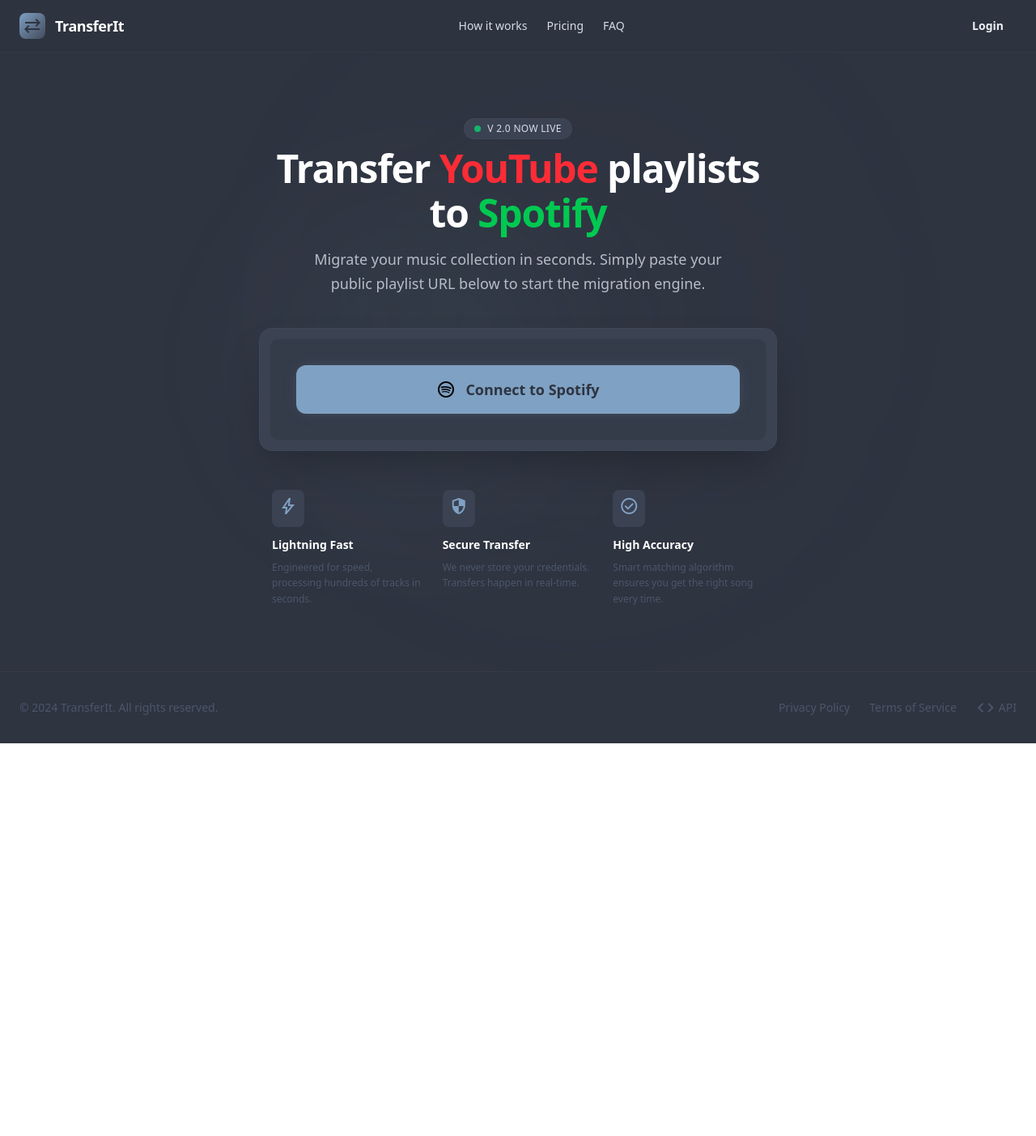
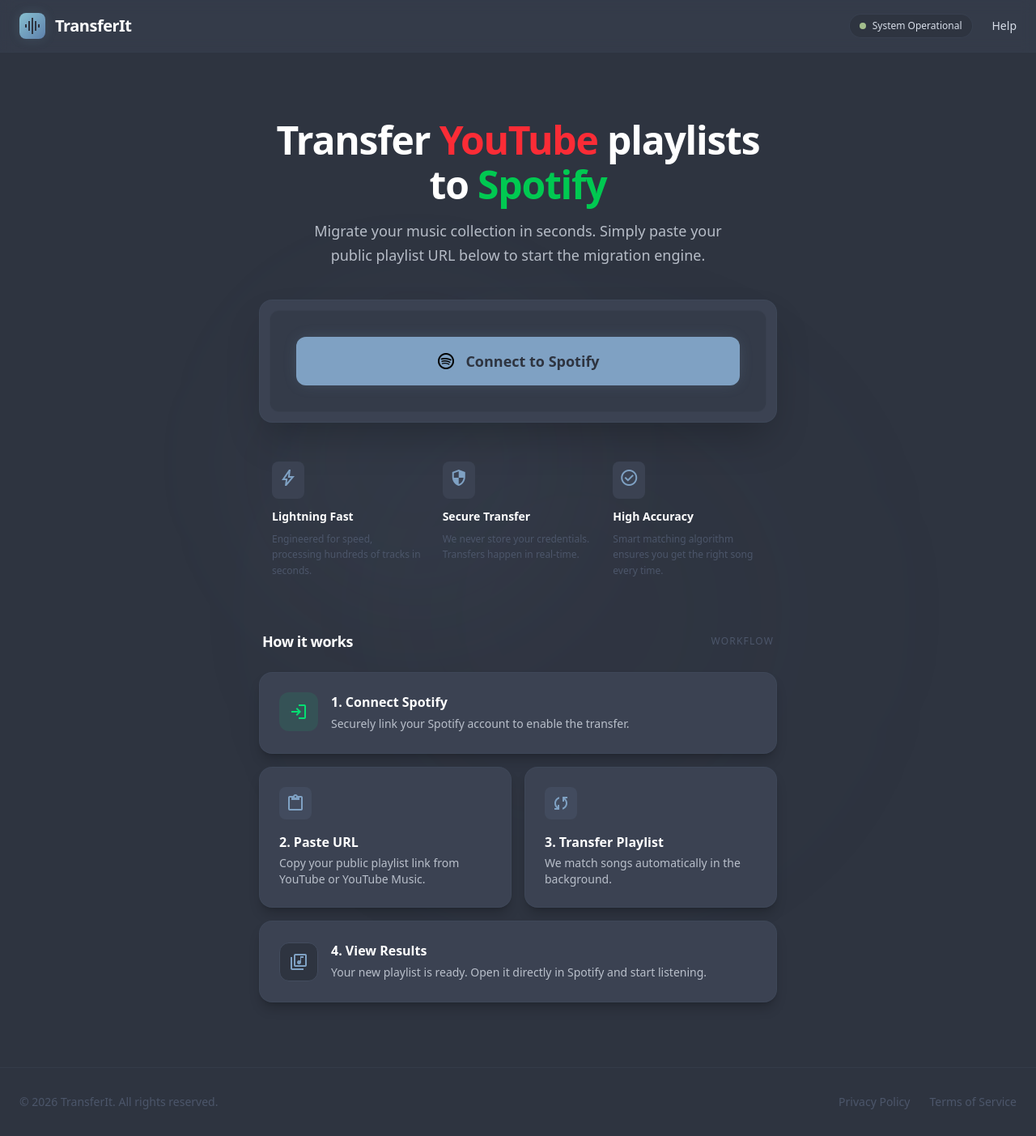
Before and after one commit to nikhilcodes0/TransferIt, a Next.js app: page / in a window 1280 px wide. Shown: the whole page at 81% size. Before the commit the page ends 918 px from the top, so only its background shows below. Built offline with nearby package versions, Linux system fonts and the light colour scheme.

Commit message:
minor UI changes

```diff
--- a/app/globals.css
+++ b/app/globals.css
@@ -73,11 +73,11 @@
 
 @keyframes shimmer {
   0% {
-    transform: translateX(-100%);
+    left: -40%;
   }
 
   100% {
-    transform: translateX(300%);
+    left: 100%;
   }
 }
 
@@ -86,7 +86,7 @@
 }
 
 .animate-shimmer {
-  animation: shimmer 2s infinite;
+  animation: shimmer 1.5s ease-in-out infinite;
 }
 
 .icon-filled {
--- a/app/page.tsx
+++ b/app/page.tsx
@@ -5,6 +5,8 @@
 import Image from "next/image";
 import { extractPlaylistId } from "@/lib/youtube";
 import spotify from "@/public/spotify.png";
+import Header from "@/components/Header";
+import Footer from "@/components/Footer";
 
 export default function Home() {
   const router = useRouter();
@@ -38,28 +40,7 @@
 
   return (
     <div className="bg-nord-bg text-nord-text font-display overflow-x-hidden min-h-screen flex flex-col">
-      {/* Navbar */}
-      <header className="w-full border-b border-nord-surface-highlight/30 bg-nord-bg/95 backdrop-blur-sm sticky top-0 z-50">
-        <div className="max-w-7xl mx-auto px-6 h-16 flex items-center justify-between">
-          <div className="flex items-center gap-3">
-            <div className="w-8 h-8 rounded-lg bg-linear-to-br from-primary to-nord-surface-highlight flex items-center justify-center text-nord-bg">
-              <span className="material-symbols-outlined text-[20px]">sync_alt</span>
-            </div>
-            <h1 className="text-lg font-bold tracking-tight text-white">TransferIt</h1>
-          </div>
-          <nav className="hidden md:flex items-center gap-6 text-sm font-medium text-nord-subtext">
-            <a className="hover:text-primary transition-colors" href="#">How it works</a>
-            <a className="hover:text-primary transition-colors" href="#">Pricing</a>
-            <a className="hover:text-primary transition-colors" href="#">FAQ</a>
-          </nav>
-          <button className="hidden md:flex text-sm font-semibold text-nord-text hover:text-white transition-colors px-4 py-2 rounded-lg hover:bg-nord-surface">
-            Login
-          </button>
-          <button className="md:hidden text-nord-text p-2">
-            <span className="material-symbols-outlined">menu</span>
-          </button>
-        </div>
-      </header>
+      <Header />
 
       {/* Main Content */}
       <main className="grow flex items-center justify-center relative px-4 py-12 md:py-20">
@@ -72,10 +53,6 @@
         <div className="relative z-10 w-full max-w-[640px] flex flex-col items-center">
           {/* Hero Text */}
           <div className="text-center mb-10 space-y-4">
-            <div className="inline-flex items-center gap-2 px-3 py-1 rounded-full bg-nord-surface border border-nord-surface-highlight/50 mb-2">
-              <span className="w-2 h-2 rounded-full bg-green-400 animate-pulse"></span>
-              <span className="text-xs font-medium text-nord-subtext uppercase tracking-wide">V 2.0 Now Live</span>
-            </div>
             <h2 className="text-4xl md:text-5xl font-extrabold tracking-tight leading-[1.15] text-white">
               Transfer <span className="text-red-500">YouTube</span> playlists <br className="hidden md:block" /> to <span className="text-green-500">Spotify</span>
             </h2>
@@ -95,11 +72,9 @@
                 className="group relative w-full flex items-center justify-center gap-3 bg-primary hover:bg-primary-hover text-nord-bg font-bold text-lg py-4 px-6 rounded-xl transition-all duration-200 shadow-glow hover:-translate-y-px active:translate-y-px"
                 onClick={() => window.location.href = "/api/auth/spotify"}
               >
-                <span className="material-symbols-outlined group-hover:animate-bounce"><Image src={spotify} alt="Spotify" width={24} height={24} /></span>
+                <span className="material-symbols-outlined"><Image src={spotify} alt="Spotify" width={24} height={24} /></span>
                 <span>Connect to Spotify</span>
-                <span className="absolute right-4 opacity-0 group-hover:opacity-100 transition-opacity text-nord-bg/70">
-                  <span className="material-symbols-outlined">arrow_forward</span>
-                </span>
+
               </button>
             </div>
           </div>
@@ -128,23 +103,56 @@
               <p className="text-xs text-nord-muted leading-relaxed">Smart matching algorithm ensures you get the right song every time.</p>
             </div>
           </div>
+
+          {/* How it works */}
+          <div className="mt-16 w-full">
+            <div className="flex items-center justify-between mb-6 px-1">
+              <h3 className="text-lg font-bold text-white tracking-tight">How it works</h3>
+              <span className="text-xs font-medium text-nord-muted uppercase tracking-widest">Workflow</span>
+            </div>
+            <div className="grid grid-cols-1 md:grid-cols-2 gap-4">
+              <div className="col-span-1 md:col-span-2 bg-nord-surface border border-nord-surface-highlight/50 rounded-2xl p-5 md:p-6 flex items-start gap-4 hover:border-green-400/50 transition-colors duration-300 group shadow-lg shadow-black/20">
+                <div className="shrink-0 w-12 h-12 rounded-xl bg-green-400/10 flex items-center justify-center text-green-400 group-hover:scale-110 transition-transform">
+                  <span className="material-symbols-outlined">login</span>
+                </div>
+                <div>
+                  <h4 className="text-white font-bold text-base mb-1">1. Connect Spotify</h4>
+                  <p className="text-sm text-nord-subtext/80 leading-relaxed">Securely link your Spotify account to enable the transfer.</p>
+                </div>
+              </div>
+              <div className="bg-nord-surface border border-nord-surface-highlight/50 rounded-2xl p-5 md:p-6 flex flex-col justify-between gap-4 hover:border-primary/50 transition-colors duration-300 group shadow-lg shadow-black/20 h-full min-h-[160px]">
+                <div className="w-10 h-10 rounded-lg bg-primary/10 flex items-center justify-center text-primary">
+                  <span className="material-symbols-outlined">content_paste</span>
+                </div>
+                <div>
+                  <h4 className="text-white font-bold text-base mb-1">2. Paste URL</h4>
+                  <p className="text-sm text-nord-subtext/80">Copy your public playlist link from YouTube or YouTube Music.</p>
+                </div>
+              </div>
+              <div className="bg-nord-surface border border-nord-surface-highlight/50 rounded-2xl p-5 md:p-6 flex flex-col justify-between gap-4 hover:border-primary/50 transition-colors duration-300 group shadow-lg shadow-black/20 h-full min-h-[160px]">
+                <div className="w-10 h-10 rounded-lg bg-primary/10 flex items-center justify-center text-primary">
+                  <span className="material-symbols-outlined group-hover:animate-spin">sync</span>
+                </div>
+                <div>
+                  <h4 className="text-white font-bold text-base mb-1">3. Transfer Playlist</h4>
+                  <p className="text-sm text-nord-subtext/80">We match songs automatically in the background.</p>
+                </div>
+              </div>
+              <div className="col-span-1 md:col-span-2 bg-nord-surface border border-nord-surface-highlight/50 rounded-2xl p-5 md:p-6 flex items-center gap-4 hover:border-primary/50 transition-colors duration-300 group shadow-lg shadow-black/20">
+                <div className="shrink-0 w-12 h-12 rounded-xl bg-nord-bg border border-nord-surface-highlight flex items-center justify-center text-primary group-hover:scale-110 transition-transform">
+                  <span className="material-symbols-outlined">library_music</span>
+                </div>
+                <div>
+                  <h4 className="text-white font-bold text-base mb-1">4. View Results</h4>
+                  <p className="text-sm text-nord-subtext/80 leading-relaxed">Your new playlist is ready. Open it directly in Spotify and start listening.</p>
+                </div>
+              </div>
+            </div>
+          </div>
         </div>
       </main>
 
-      {/* Footer */}
-      <footer className="w-full border-t border-nord-surface-highlight/30 py-8 bg-nord-bg">
-        <div className="max-w-7xl mx-auto px-6 flex flex-col md:flex-row justify-between items-center gap-4">
-          <p className="text-sm text-nord-muted">© 2024 TransferIt. All rights reserved.</p>
-          <div className="flex items-center gap-6">
-            <a className="text-sm text-nord-muted hover:text-nord-subtext transition-colors" href="#">Privacy Policy</a>
-            <a className="text-sm text-nord-muted hover:text-nord-subtext transition-colors" href="#">Terms of Service</a>
-            <a className="text-sm text-nord-muted hover:text-nord-subtext transition-colors flex items-center gap-1" href="#">
-              <span className="material-symbols-outlined text-[16px]">code</span>
-              API
-            </a>
-          </div>
-        </div>
-      </footer>
+      <Footer />
     </div>
   );
 }
--- a/app/transfer/page.tsx
+++ b/app/transfer/page.tsx
@@ -3,6 +3,8 @@
 import { useState, useEffect, useRef } from "react";
 import { useSearchParams, useRouter } from "next/navigation";
 import { Suspense } from "react";
+import Header from "@/components/Header";
+import Footer from "@/components/Footer";
 
 type YouTubeItem = {
     videoId: string;
@@ -233,24 +235,7 @@
                 }
             `}</style>
 
-            {/* Header */}
-            <header className="flex items-center justify-between whitespace-nowrap border-b border-solid border-nord-light px-10 py-3 bg-nord-bg relative z-10">
-                <div className="flex items-center gap-4">
-                    <div className="size-8 flex items-center justify-center text-nord-frost2">
-                        <span className="material-symbols-outlined text-3xl">queue_music</span>
-                    </div>
-                    <h2 className="text-lg font-bold leading-tight tracking-[-0.015em] text-nord-snow3">
-                        Playlist Transfer
-                    </h2>
-                </div>
-                <button
-                    onClick={() => router.push("/")}
-                    className="flex items-center gap-2 px-4 py-2 rounded-lg text-sm font-medium text-nord-subtext hover:text-white hover:bg-nord-surface transition-colors"
-                >
-                    <span className="material-symbols-outlined text-lg">arrow_back</span>
-                    Back
-                </button>
-            </header>
+            <Header showLogout />
 
             {/* Main Content */}
             <main className="flex-1 flex flex-col items-center justify-center p-4 sm:p-8 relative">
@@ -491,6 +476,8 @@
                     </div>
                 </div>
             </main>
+
+            <Footer />
         </div>
     );
 }
--- a/components/Footer.tsx
+++ b/components/Footer.tsx
@@ -2,7 +2,7 @@
     return (
         <footer className="w-full border-t border-nord-surface-highlight/30 py-8 bg-nord-bg">
             <div className="max-w-7xl mx-auto px-6 flex flex-col md:flex-row justify-between items-center gap-4">
-                <p className="text-sm text-nord-muted">© 2024 TransferIt. All rights reserved.</p>
+                <p className="text-sm text-nord-muted">© 2026 TransferIt. All rights reserved.</p>
                 <div className="flex items-center gap-6">
                     <a
                         className="text-sm text-nord-muted hover:text-nord-subtext transition-colors"
@@ -16,13 +16,6 @@
                     >
                         Terms of Service
                     </a>
-                    <a
-                        className="text-sm text-nord-muted hover:text-nord-subtext transition-colors flex items-center gap-1"
-                        href="#"
-                    >
-                        <span className="material-symbols-outlined text-[16px]">code</span>
-                        API
-                    </a>
                 </div>
             </div>
         </footer>
```
Also changed, not shown: app/connected/page.tsx (+9 -8 lines).
